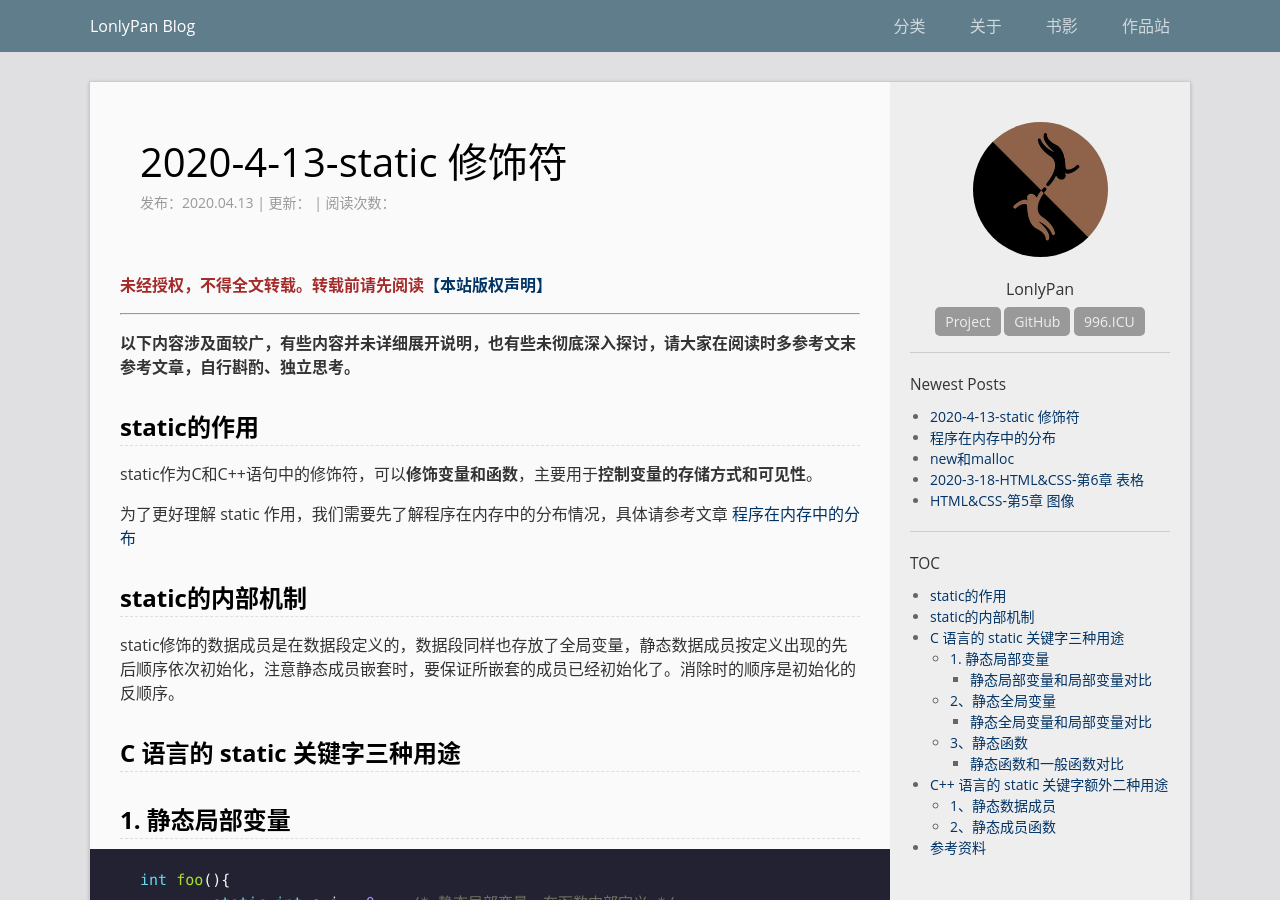
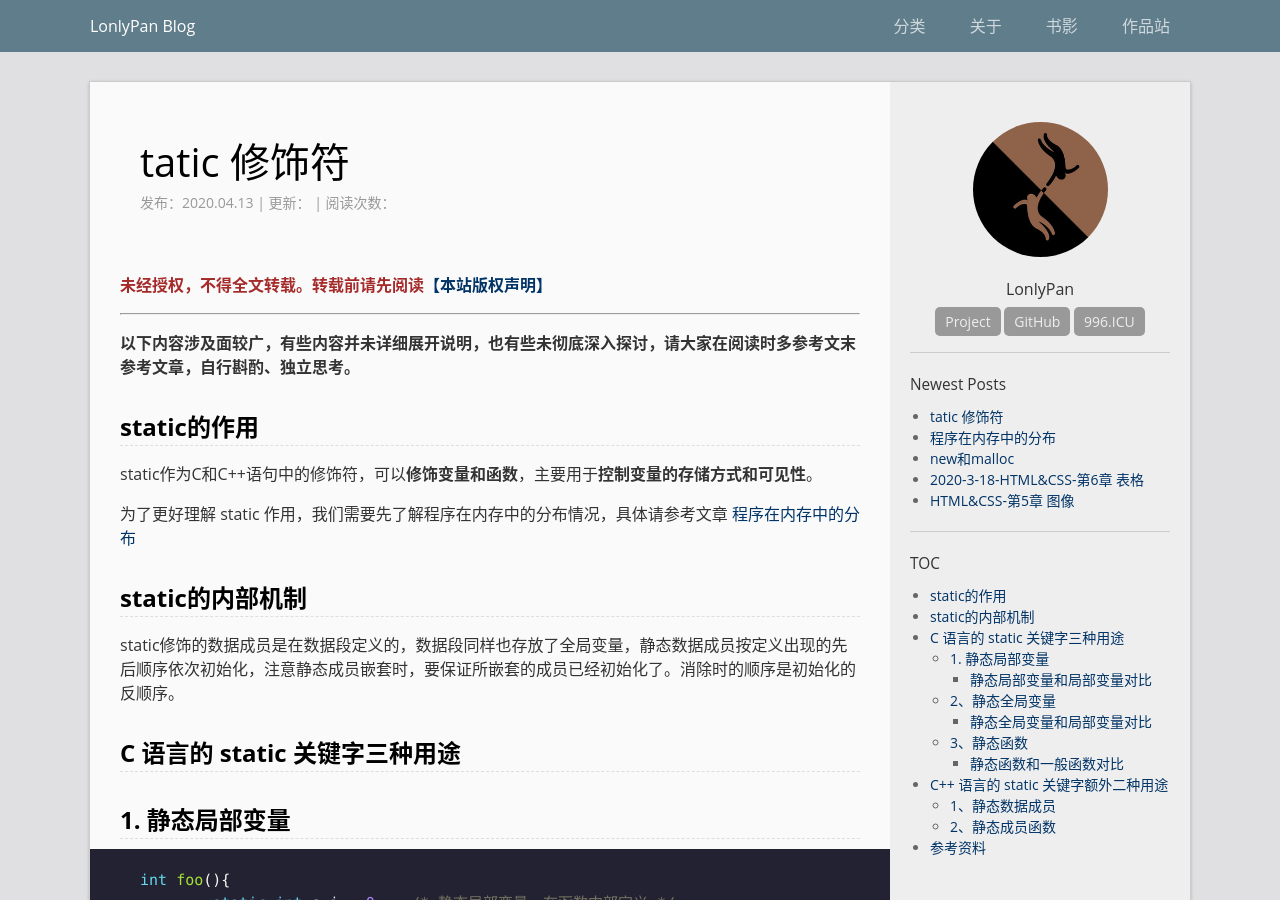
Before and after one commit to LonlyStack/LonlyPan.github.io, a Jekyll site: the page built from _posts/2020-4-13-static 修饰符.md, in a window 1280 px wide and 900 px high. Built offline with Jekyll 4.4.1, drawn with Linux system fonts in a browser that asks for light colours; comment, search, counter and statistics services are not loaded.

Commit message:
修改文件: _posts/2020-4-13-static 修饰符.md

```diff
--- a/_posts/2020-4-13-static 修饰符.md
+++ b/_posts/2020-4-13-static 修饰符.md
@@ -1,6 +1,6 @@
 ---
 layout: post
-title: "2020-4-13-static 修饰符"
+title: "tatic 修饰符"
 data: 2020-4-13 14:5
 categories:  c&c++
 ---
```
